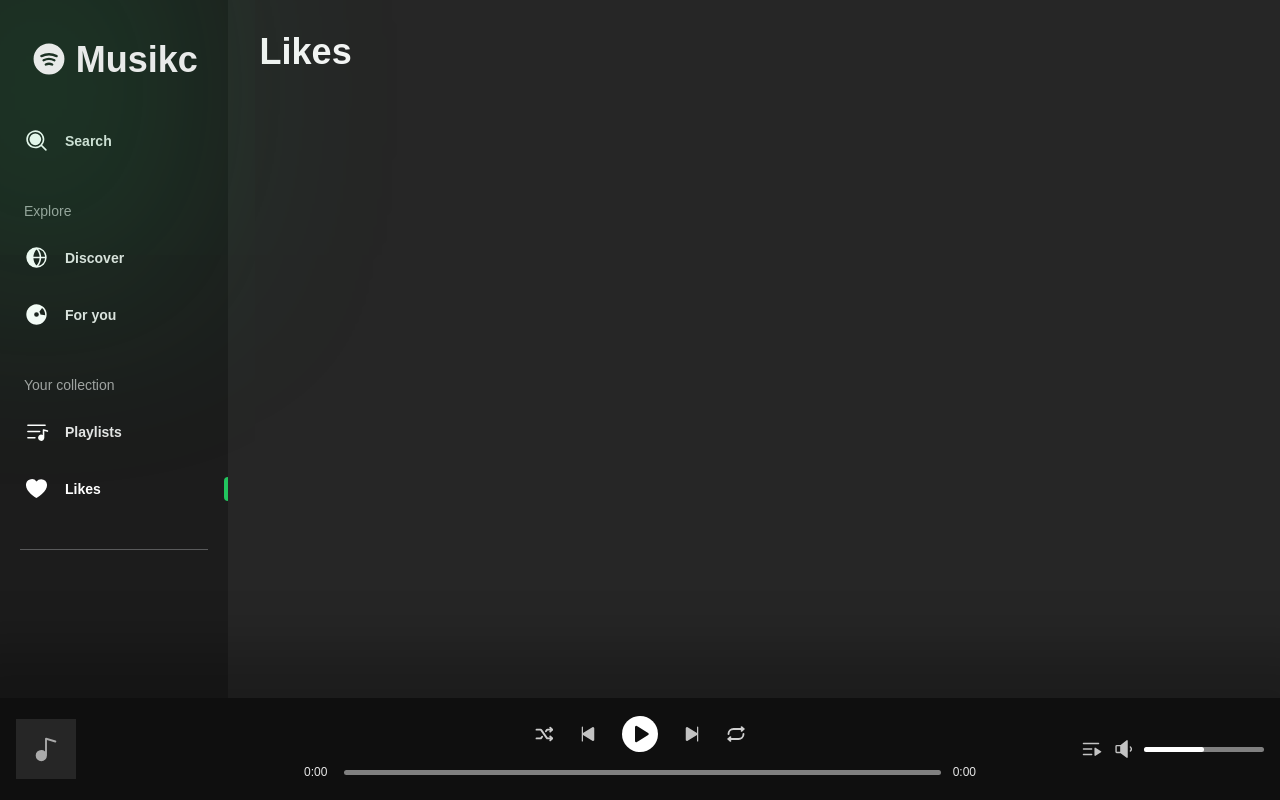
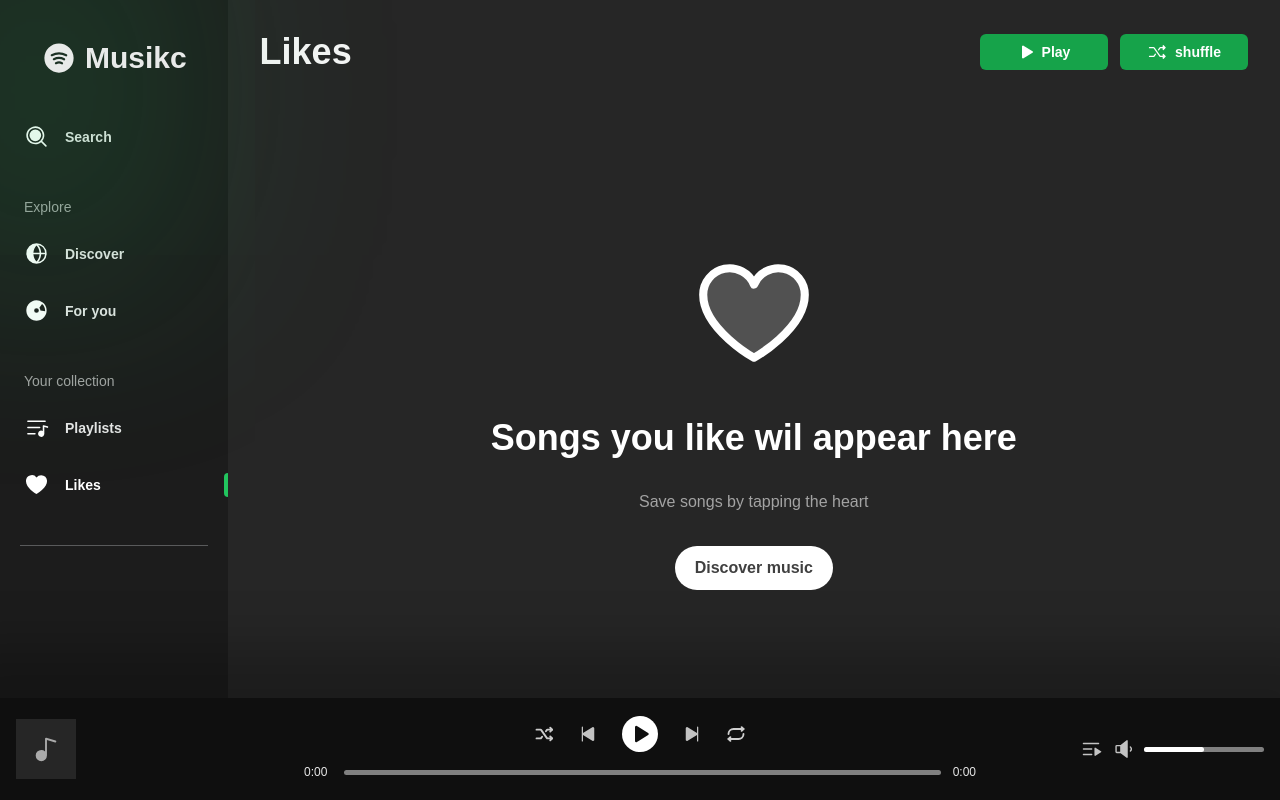
Before and after one commit to edudotdev/music-app, a Next.js app: page /likes in a window 1280 px wide. Built offline with nearby package versions, Linux system fonts and the light colour scheme.

Commit message:
reduce text and icon size

```diff
--- a/src/components/atoms/Logo/index.tsx
+++ b/src/components/atoms/Logo/index.tsx
@@ -4,8 +4,8 @@ import { SpotifyLogo } from 'phosphor-react'
 
 export const Logo = () => {
   return (
-    <h1 className='flex gap-2 text-4xl font-bold text-white justify-center opacity-90'>
-      <SpotifyLogo size={38} color="#fff" weight="fill" />
+    <h1 className='flex gap-2 text-3xl font-bold text-white justify-center opacity-90'>
+      <SpotifyLogo size={36} color="#fff" weight="fill" />
       <span>Musikc</span>
     </h1>
   )
```
